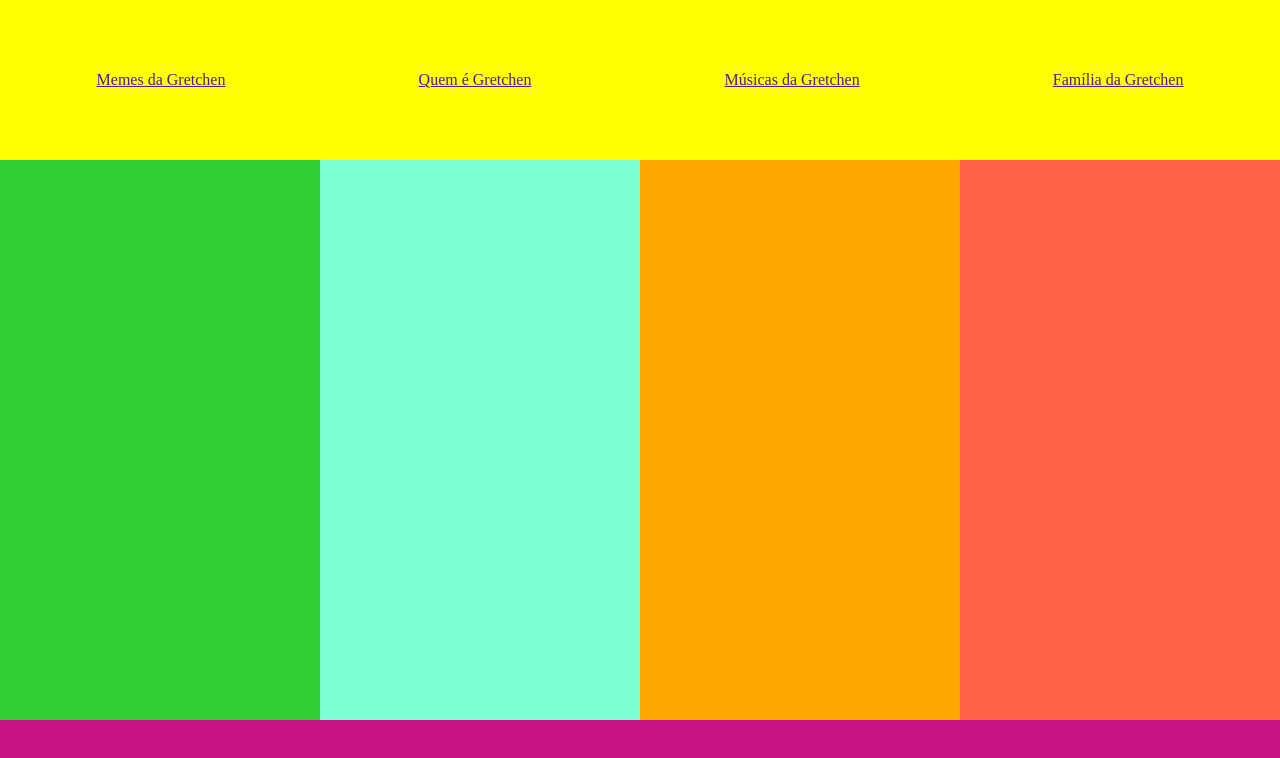
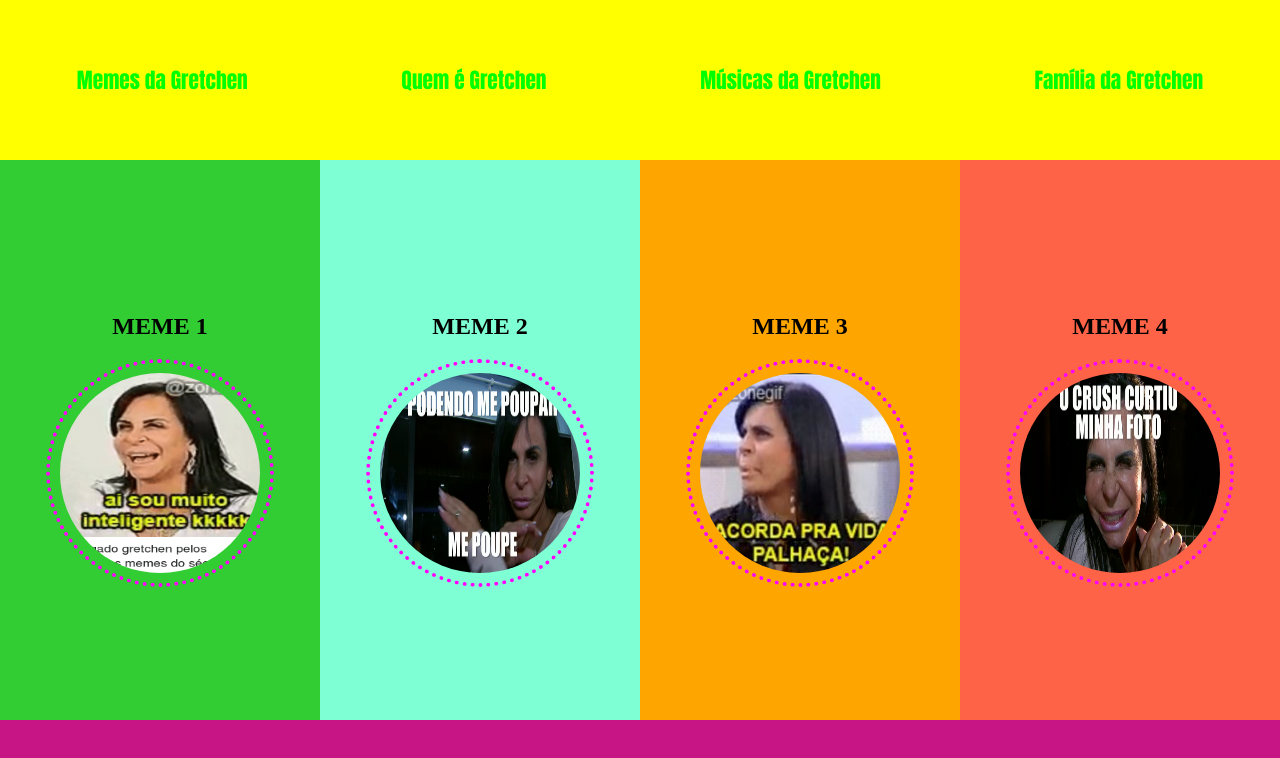
Before and after one commit to AmandaMelao/104-resposividade, a plain HTML site: page index.html in a window 1280 px wide. Drawn offline with Linux system fonts and the light colour scheme.

Commit message:
Adicionar memes da Gretchen com legenda

```diff
--- a/index.html
+++ b/index.html
@@ -20,10 +20,25 @@
     </nav>
 
 <!--COLUNAS -->
-    <header></header>
-    <section></section>
-    <aside></aside>
-    <div></div>
+    <header>
+        <h2>MEME 1</h2>
+        <img class="memeGretchen" src="imagem/meme1.png" alt="">
+    </header>
+
+    <section>
+            <h2>MEME 2</h2>
+        <img class="memeGretchen" src="imagem/meme2.png" alt="">
+    </section>
+
+    <aside>
+            <h2>MEME 3</h2>
+        <img class="memeGretchen" src="imagem/meme3.jpg" alt="">
+    </aside>
+
+    <div>
+            <h2>MEME 4</h2>
+        <img class="memeGretchen" src="imagem/Meme4.png" alt="">
+    </div>
 
     <!-- RODAPE -->
     <footer></footer>
--- a/style.css
+++ b/style.css
@@ -15,9 +15,22 @@ nav{
     justify-content: space-around;
 }
 
-img{
+nav a{
+    color:lime;
+    font-family: Impact, Haettenschweiler, 'Arial Narrow Bold', sans-serif;
+    font-size: 16pt;
+    text-decoration: none;
+}
+
+nav a:hover{
+    color: blueviolet;
+}
+
+nav img{
     cursor: pointer;
     display: none;
+    border: 4px dashed pink;
+    border-radius: 100%;
 }
 
 header{
@@ -44,6 +57,23 @@ footer{
     grid-area: footer;
     background-color: mediumvioletred;
 }
+
+.memeGretchen{
+    width: 200px;
+    height: 200px;
+    border-radius: 100%;
+    max-width: 90%;
+    border: 4px dotted magenta;
+    padding: 10px;
+}
+
+header, section, aside, div{
+    display: flex;
+    align-items: center;
+    justify-content: center;
+    flex-direction: column;
+}
+
 @media(max-width:768px){
     body{
         grid-template-areas: 'navbar navbar navbar navbar'
@@ -68,6 +98,6 @@ footer{
                              'aside aside aside aside'
                              'div div div div'
                              'footer footer footer footer';
-        grid-template-rows: 20vh 50vh 50vh 50vh 50vh 40vh;
+        grid-template-rows: 20vh 70vh 70vh 70vh 70vh 40vh;
     }
 }
```
Also changed, not shown: imagem/Meme4.png (added), imagem/meme1.png (added), imagem/meme2.png (added), imagem/meme3.jpg (added).
